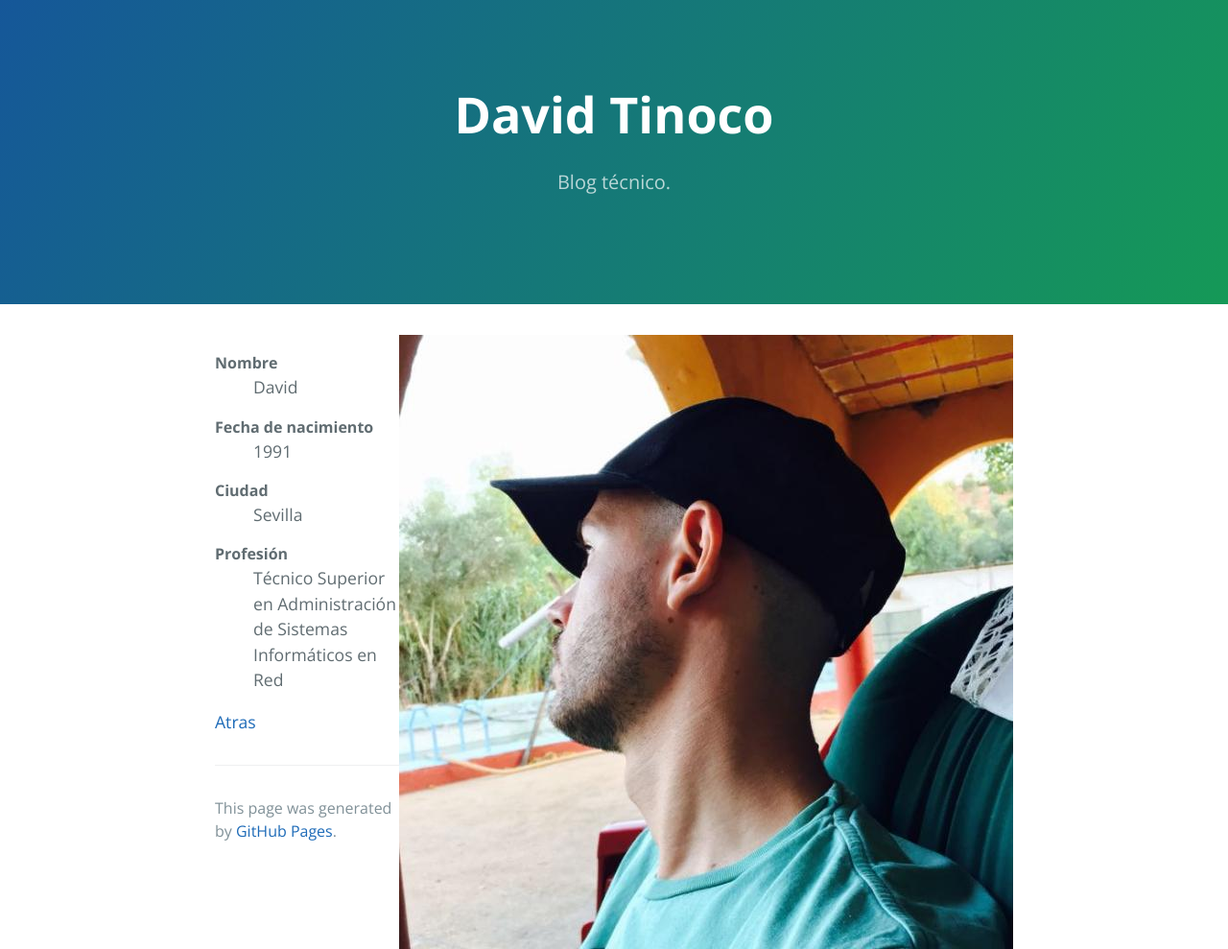
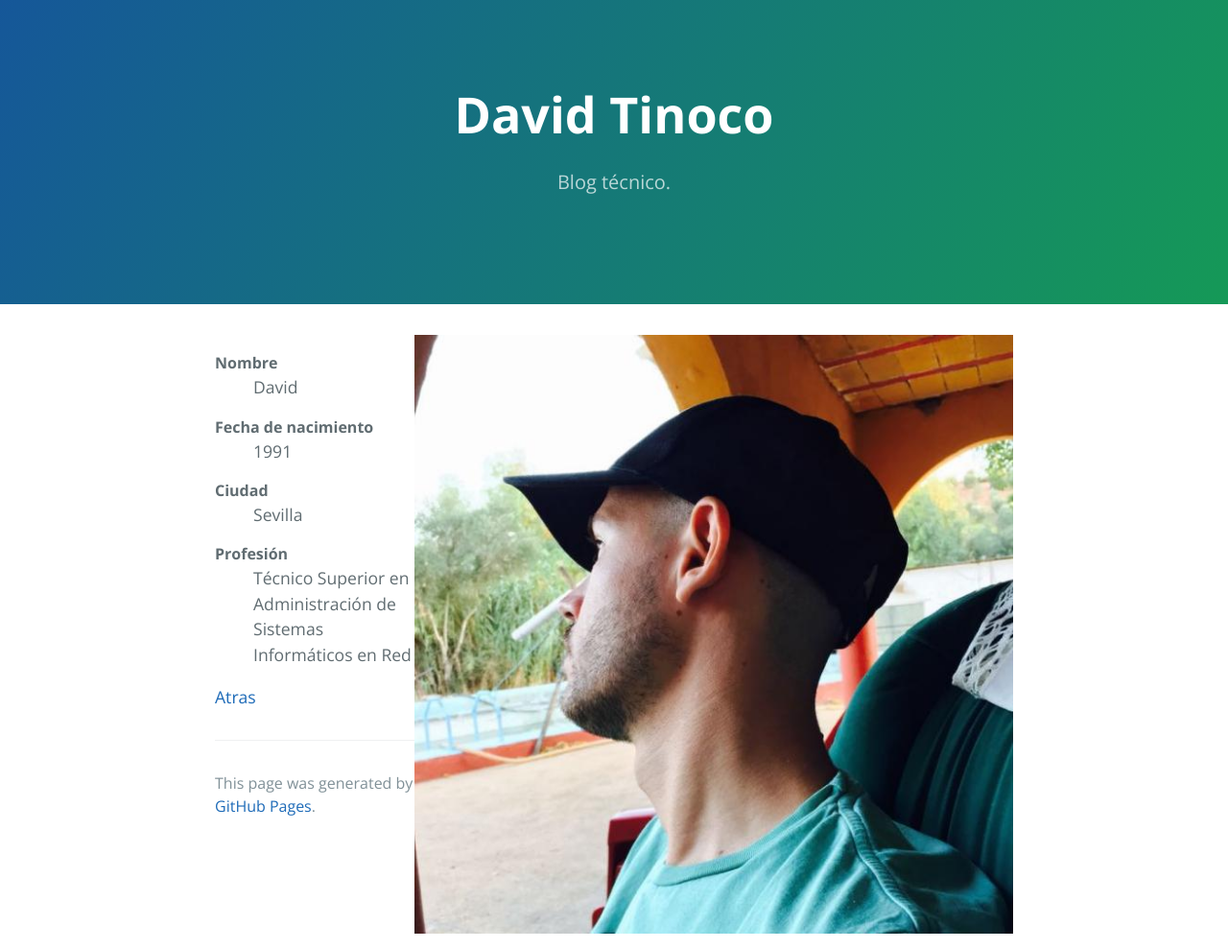
Before and after one commit to DavidTinoco/davidtinoco.github.io, a Jekyll site: the page built from sobre-mi.md, in a window 1280 px wide. Shown: the whole page at 96% size. Built offline with Jekyll 4.4.1, drawn with Linux system fonts in a browser that asks for light colours.

Commit message:
Tamaño imagen sobre mi

```diff
--- a/sobre-mi.md
+++ b/sobre-mi.md
@@ -1,7 +1,7 @@
 ---
 layout: default
 ---
-![Yo](./images/profile.jpg){:style="float: right;size:20%"}
+![Yo](./images/profile.jpg){:style="float: right;width:75%"}
 
 <dl>
 <dt>Nombre</dt>
```
